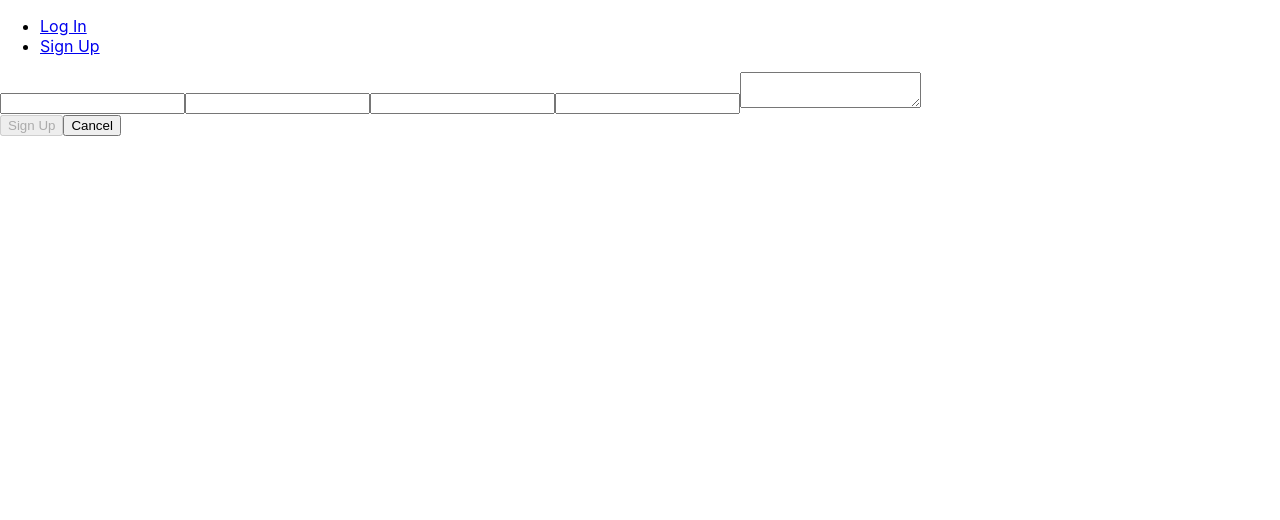
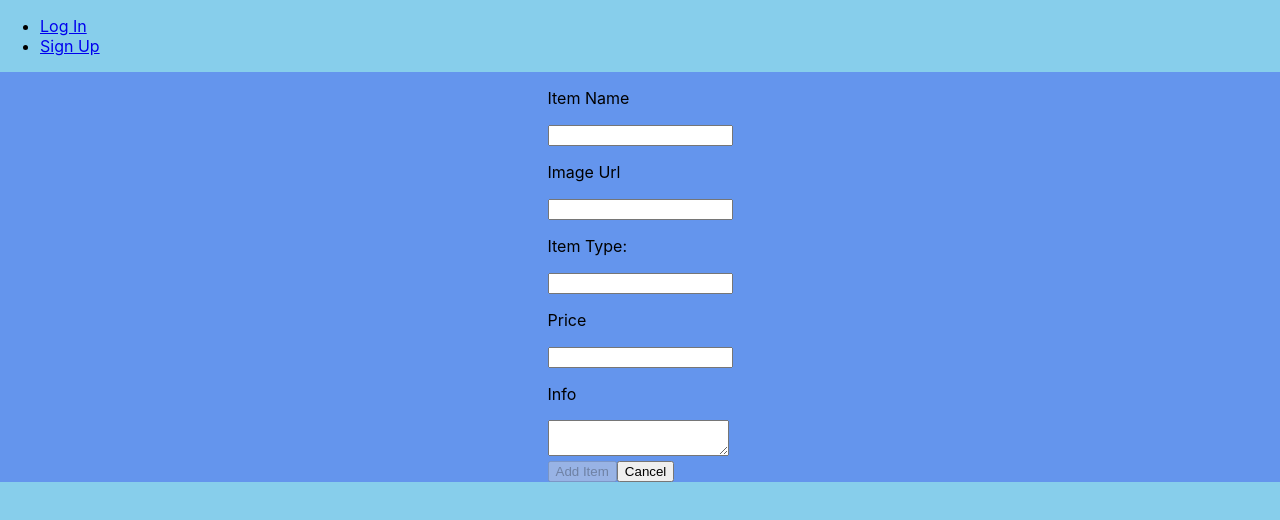
Before and after one commit to breyshaw/KRCv2-front-end, a React (Create React App) app: page /addItem in a window 1280 px wide. Shown: the top 520 px of the page. Built offline with nearby package versions, Linux system fonts and the light colour scheme; no server answers.

Commit message:
add AddItem stylesheet, minor styling, and code refactor

```diff
--- a/src/App.jsx
+++ b/src/App.jsx
@@ -24,7 +24,7 @@ const App = () => {
   }
 
   return (
-    <>
+    <main>
       <NavBar user={user} handleLogout={handleLogout} />
       <Routes>
         <Route path="/" element={<Landing user={user} />} />
@@ -49,7 +49,7 @@ const App = () => {
         element={<AddItem/>}
         />
       </Routes>
-    </>
+    </main>
   )
 }
 
--- a/src/index.css
+++ b/src/index.css
@@ -5,6 +5,7 @@ body {
     sans-serif;
   -webkit-font-smoothing: antialiased;
   -moz-osx-font-smoothing: grayscale;
+  background-color: skyblue;
 }
 
 code {
--- a/src/pages/AddItem/AddItem.jsx
+++ b/src/pages/AddItem/AddItem.jsx
@@ -1,5 +1,6 @@
 import { useState } from 'react'
 import { Link, useNavigate } from 'react-router-dom'
+import styles from './AddItem.module.css'
 
 const AddItem = () => {
   const navigate = useNavigate()
@@ -34,30 +35,37 @@ const AddItem = () => {
   }
 
   return (
+    <main className={styles.container}>
+
       <form
         autoComplete="off"
         onSubmit={handleSubmit}
       >
+        <p>Item Name</p>
         <input type="text"
           value={title}
           name="title"
           onChange={handleChange}
         />
+        <p>Image Url</p>
         <input type="text"
           value={imageUrl}
           name="imageUrl"
           onChange={handleChange}
         />
+        <p>Item Type:</p>
         <input type="text"
           value={type}
           name="type"
           onChange={handleChange}
         />
+        <p>Price</p>
         <input type="text"
           value={price}
           name="price"
           onChange={handleChange}
         />
+        <p>Info</p>
         <textarea type="text"
           value={info}
           name="info"
@@ -66,13 +74,14 @@ const AddItem = () => {
 
         <div>
           <button disabled={isFormInvalid()}>
-          Sign Up
+            Add Item
           </button>
           <Link to="/">
             <button>Cancel</button>
           </Link>
         </div>
       </form>
+    </main>
   );
 
 }
--- /dev/null
+++ b/src/pages/AddItem/AddItem.module.css
@@ -0,0 +1,6 @@
+.container {
+  display: flex;
+  align-items: center;
+  flex-direction: column;
+  background-color: cornflowerblue;
+}
```
Lines whose indentation alone changed are shown as unchanged.
